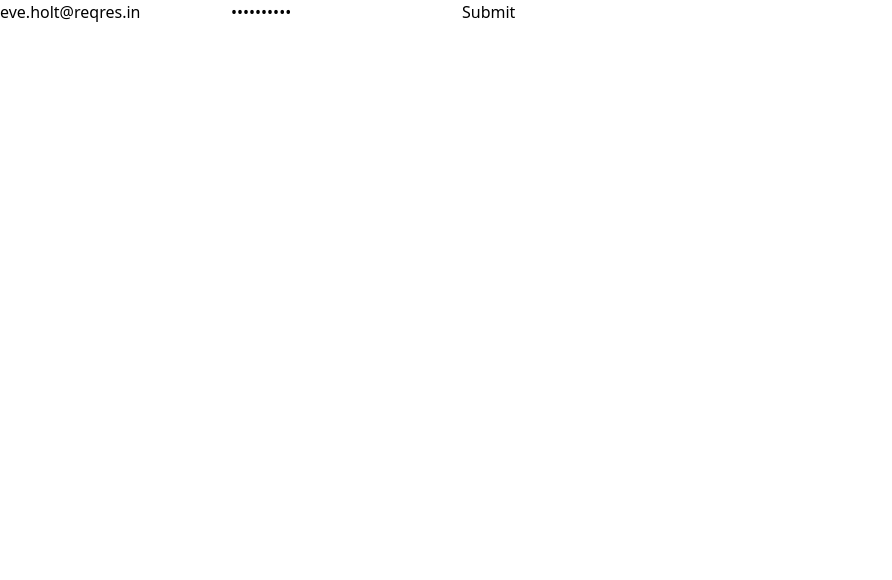
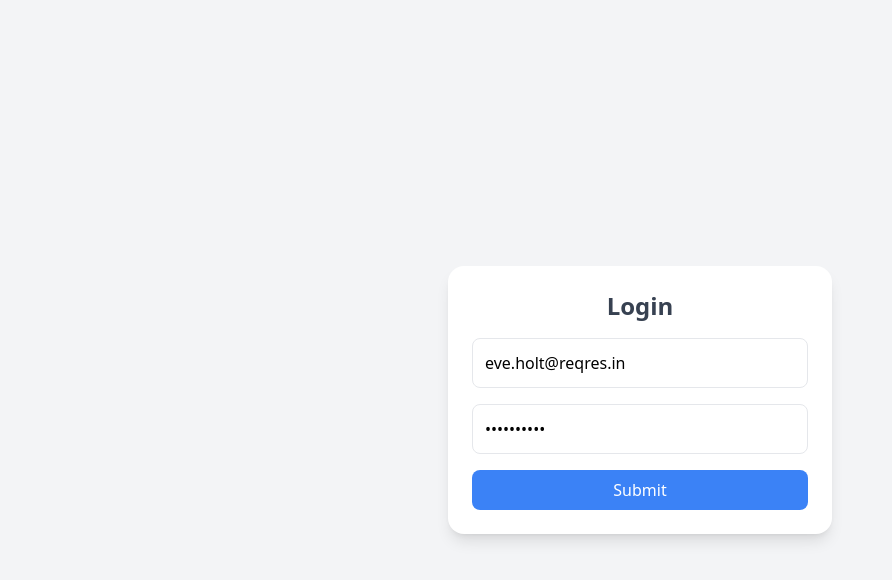
Before and after one commit to Captainanujm/EmployWise, a React (Vite) app: page / in a window 1280 px wide. Shown: the top 580 px of the page, without its empty margins (0-892 px from the left). Built offline with nearby package versions, Linux system fonts and the light colour scheme.

Commit message:
enhancedUI

```diff
--- a/src/features/userSlice.js
+++ b/src/features/userSlice.js
@@ -3,18 +3,20 @@ export const fetchUser=createAsyncThunk("api/fetchUser",async(page)=>{
     const fetchuser=await fetch(`https://reqres.in/api/users?page=${page}`);
     const wholeUserObject=await fetchuser.json();
     const data=wholeUserObject.data;
-    return data;
+    const totalpage=wholeUserObject.total_pages;
+    return {userArray:data,totalPage:totalpage};
 });
 const initialState={
     users:[],
     loading:false,
+    totalPages:0,
 }
 const UserSlice=createSlice({
     name:"userslice",
     initialState,
     reducers:{},
     extraReducers:(builder)=>{
-        builder.addCase(fetchUser.fulfilled,(state,action)=>{state.users=action.payload;state.loading=false});
+        builder.addCase(fetchUser.fulfilled,(state,action)=>{state.users=action.payload.userArray;state.loading=false;state.totalPages=action.payload.totalPage});
         builder.addCase(fetchUser.pending,(state,action)=>{
             state.loading=true
         })
--- a/src/pages/Login.jsx
+++ b/src/pages/Login.jsx
@@ -19,13 +19,46 @@ const Login = () => {
         dispatch(loginuser({email,password})).then(()=>navigate("/users"));
     }
   return (
-    <div>
-      <form onSubmit={handleSubmit}>
-        <input type="email" name="email" value={email} onChange={handleEmailChange} placeholder='Enter userID'/>
-        <input  type="password" name="password" value={password} onChange={handlePasswordChange} placeholder='Enter password'/>
-        <button type="submit">Submit</button>
-      </form>
-    </div>
+    <div className="flex items-center justify-center min-h-screen bg-gray-100">
+    <form
+      onSubmit={handleSubmit}
+      className="bg-white p-6 rounded-2xl shadow-lg w-96"
+    >
+      <h2 className="text-2xl font-semibold text-center mb-4 text-gray-700">
+        Login
+      </h2>
+
+      <div className="mb-4">
+        <input
+          type="email"
+          name="email"
+          value={email}
+          onChange={handleEmailChange}
+          placeholder="Enter userID"
+          className="w-full p-3 border rounded-lg focus:outline-none focus:ring-2 focus:ring-blue-500"
+        />
+      </div>
+
+      <div className="mb-4">
+        <input
+          type="password"
+          name="password"
+          value={password}
+          onChange={handlePasswordChange}
+          placeholder="Enter password"
+          className="w-full p-3 border rounded-lg focus:outline-none focus:ring-2 focus:ring-blue-500"
+        />
+      </div>
+
+      <button
+        type="submit"
+        className="w-full bg-blue-500 text-white py-2 rounded-lg hover:bg-blue-600 transition duration-300"
+      >
+        Submit
+      </button>
+    </form>
+  </div>
+
   )
 }
 
--- a/src/pages/Users.jsx
+++ b/src/pages/Users.jsx
@@ -1,4 +1,4 @@
-import React, { useEffect } from 'react'
+import React, { useEffect,useState} from 'react'
 import { useSelector,useDispatch } from 'react-redux'
 import { fetchUser } from '../features/userSlice';
 import { logout } from '../features/authSlice';
@@ -6,25 +6,55 @@ import { useNavigate } from 'react-router-dom';
 const Users = () => {
     const dispatch=useDispatch();
     const navigate=useNavigate();
-    const {users,loading}=useSelector((state)=>state.user);
+    const [page, setPage] = useState(1);
+    const {users,loading,totalPages}=useSelector((state)=>state.user);
     useEffect(()=>{
-        dispatch(fetchUser(1));
-    },[dispatch])
+        dispatch(fetchUser(page));
+    },[dispatch,page])
   return (
     <div className="p-4">
-    <h2 className="text-2xl">Users</h2>
-    {loading ? <p>Loading...</p> :
-      users.map((user) => (
-        <div key={user.id} className="p-2 border rounded-md flex items-center">
-          <img src={user.avatar} alt={user.first_name} className="w-12 h-12 rounded-full" />
-          <div className="ml-4">
-            <p>{user.first_name} {user.last_name}</p>
+      <h2 className="text-2xl mb-4">Users</h2>
+
+      {loading ? (
+        <p>Loading...</p>
+      ) : (
+        <>
+          <div className="grid grid-cols-3 gap-4">
+            {users.map((user) => (
+              <div key={user.id} className="p-4 border rounded-md shadow-md">
+                <img src={user.avatar} alt={user.first_name} className="w-16 h-16 rounded-full" />
+                <p className="mt-2">{user.first_name} {user.last_name}</p>
+              </div>
+            ))}
           </div>
-        </div>
-      ))
-    }
-    <button onClick={async()=>{dispatch(logout());navigate("/")}}>Logout</button>
-  </div>
+          <div className="mt-4 flex justify-center">
+            <button
+              className="px-4 py-2 bg-gray-300 mx-2 rounded disabled:opacity-50"
+              onClick={() => setPage((prev) => prev - 1)}
+              disabled={page === 1}
+            >
+              Previous
+            </button>
+            <button
+              className="px-4 py-2 bg-gray-300 mx-2 rounded disabled:opacity-50"
+              onClick={() => setPage((prev) => prev + 1)}
+              disabled={page === totalPages}
+            >
+              Next
+            </button>
+          </div>
+          <button
+            className="mt-4 px-4 py-2 bg-red-500 text-white rounded"
+            onClick={() => {
+              dispatch(logout());
+              navigate("/");
+            }}
+          >
+            Logout
+          </button>
+        </>
+      )}
+    </div>
   )
 }
 
```
